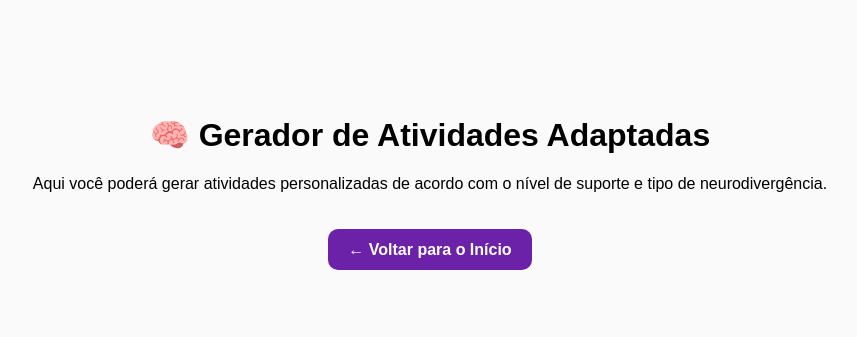
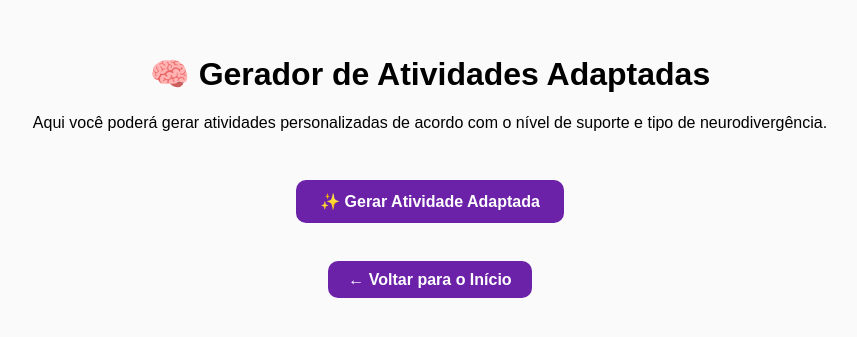
Before and after one commit to letiricetti2-alt/gerador-de-atividades-infantis, a Next.js app: page /gerador in a window 1280 px wide. Shown: the part 263-600 px from the top of the page, without its empty margins (210-1067 px from the left). Built offline with nearby package versions, Linux system fonts and the light colour scheme.

Commit message:
Update page.jsx

```diff
--- a/app/gerador/page.jsx
+++ b/app/gerador/page.jsx
@@ -1,21 +1,102 @@
 "use client";
-
+import { useState } from "react";
 import Link from "next/link";
 
-export default function GeradorPage() {
+export default function GeradorDeAtividades() {
+  const [loading, setLoading] = useState(false);
+  const [resultado, setResultado] = useState("");
+  const [erro, setErro] = useState("");
+
+  // 🔹 Função que vai buscar dados simulados da Supabase (por enquanto mock)
+  async function gerarAtividadeAdaptada() {
+    try {
+      setLoading(true);
+      setErro("");
+      setResultado("");
+
+      // Aqui futuramente entra o fetch real da Supabase 👇
+      // const res = await fetch("/api/atividades");
+      // const data = await res.json();
+
+      // Simulando o retorno de exemplo:
+      await new Promise((resolve) => setTimeout(resolve, 1500));
+      const mock = {
+        aluno: "João da Silva",
+        neurodivergencia: "Transtorno do Espectro Autista (TEA)",
+        nivel_suporte: 2,
+        estrategia: [
+          "Usar recursos visuais e estrutura de rotina",
+          "Dar reforço positivo e pausas sensoriais",
+          "Evitar sobrecarga auditiva e visual"
+        ],
+      };
+
+      setResultado(
+        `🧒 Aluno: ${mock.aluno}
+🧠 Neurodivergência: ${mock.neurodivergencia}
+🎯 Nível de Suporte: ${mock.nivel_suporte}
+📋 Estratégias Recomendadas:
+- ${mock.estrategia.join("\n- ")}`
+      );
+    } catch (error) {
+      console.error(error);
+      setErro("Ocorreu um erro ao gerar a atividade.");
+    } finally {
+      setLoading(false);
+    }
+  }
+
   return (
-    <div
-      style={{
-        textAlign: "center",
-        marginTop: "5rem",
-        fontFamily: "Arial, sans-serif",
-      }}
-    >
-      <h1>🧠 Gerador de Atividades Adaptadas</h1>
-      <p style={{ marginTop: "1rem" }}>
+    <div style={{ textAlign: "center", marginTop: "3rem" }}>
+      <h1>
+        🧠 <strong>Gerador de Atividades Adaptadas</strong>
+      </h1>
+      <p>
         Aqui você poderá gerar atividades personalizadas de acordo com o nível
         de suporte e tipo de neurodivergência.
       </p>
+
+      <button
+        onClick={gerarAtividadeAdaptada}
+        disabled={loading}
+        style={{
+          backgroundColor: "#6b21a8",
+          color: "white",
+          border: "none",
+          padding: "12px 24px",
+          borderRadius: "10px",
+          marginTop: "2rem",
+          cursor: loading ? "not-allowed" : "pointer",
+          fontWeight: "bold",
+          fontSize: "16px",
+        }}
+      >
+        {loading ? "Gerando..." : "✨ Gerar Atividade Adaptada"}
+      </button>
+
+      {erro && (
+        <p style={{ color: "red", marginTop: "1rem" }}>
+          ⚠️ {erro}
+        </p>
+      )}
+
+      {resultado && (
+        <div
+          style={{
+            textAlign: "left",
+            maxWidth: "600px",
+            margin: "2rem auto",
+            backgroundColor: "#f3e8ff",
+            padding: "1.5rem",
+            borderRadius: "10px",
+            whiteSpace: "pre-wrap",
+            boxShadow: "0 4px 10px rgba(0,0,0,0.1)",
+          }}
+        >
+          <h3>Atividade Gerada:</h3>
+          <p>{resultado}</p>
+        </div>
+      )}
 
       <div style={{ marginTop: "3rem" }}>
         <Link
@@ -23,11 +104,10 @@ export default function GeradorPage() {
           style={{
             backgroundColor: "#6b21a8",
             color: "white",
-            padding: "12px 20px",
+            padding: "10px 20px",
             borderRadius: "10px",
             textDecoration: "none",
             fontWeight: "bold",
-            transition: "0.3s",
           }}
         >
           ← Voltar para o Início
```
